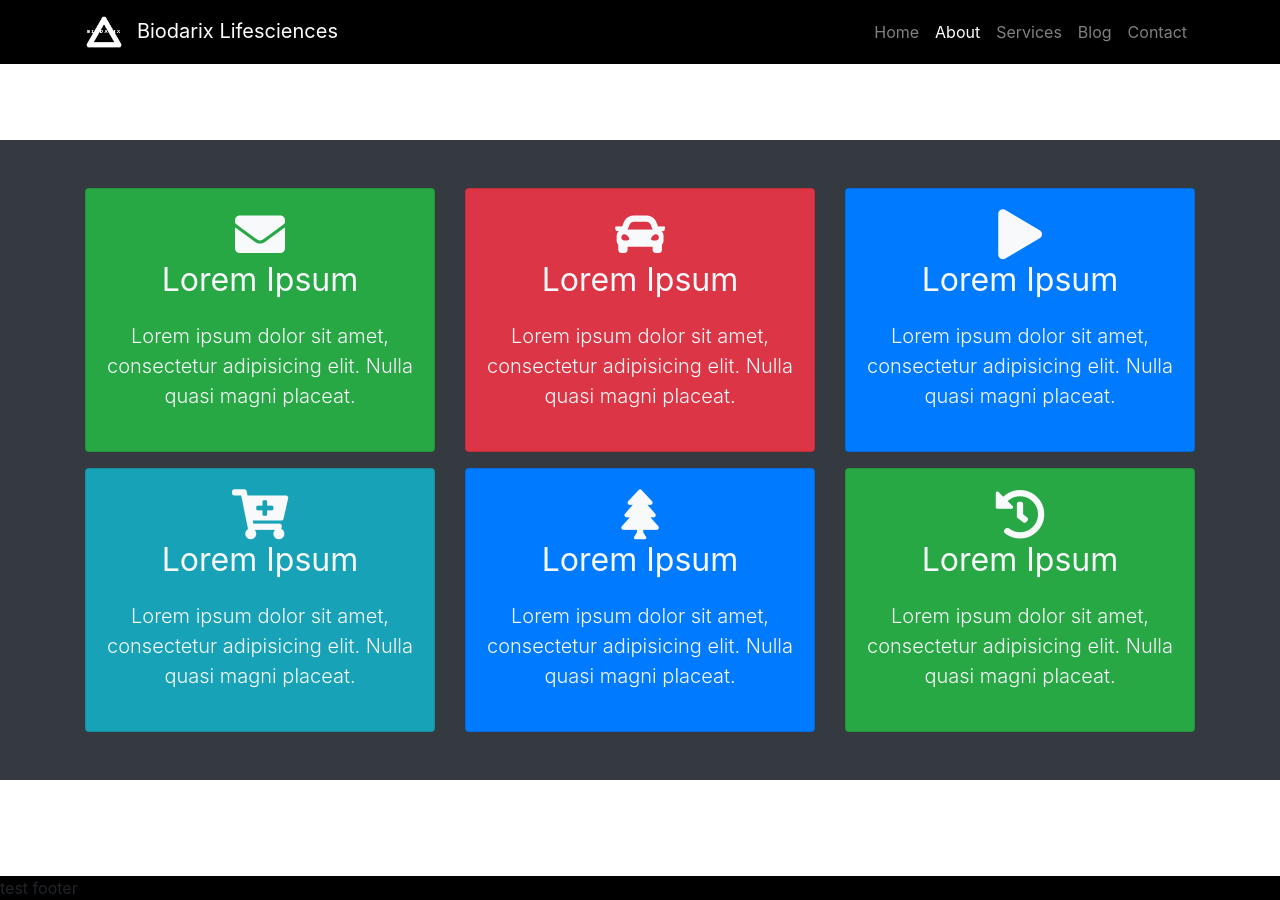
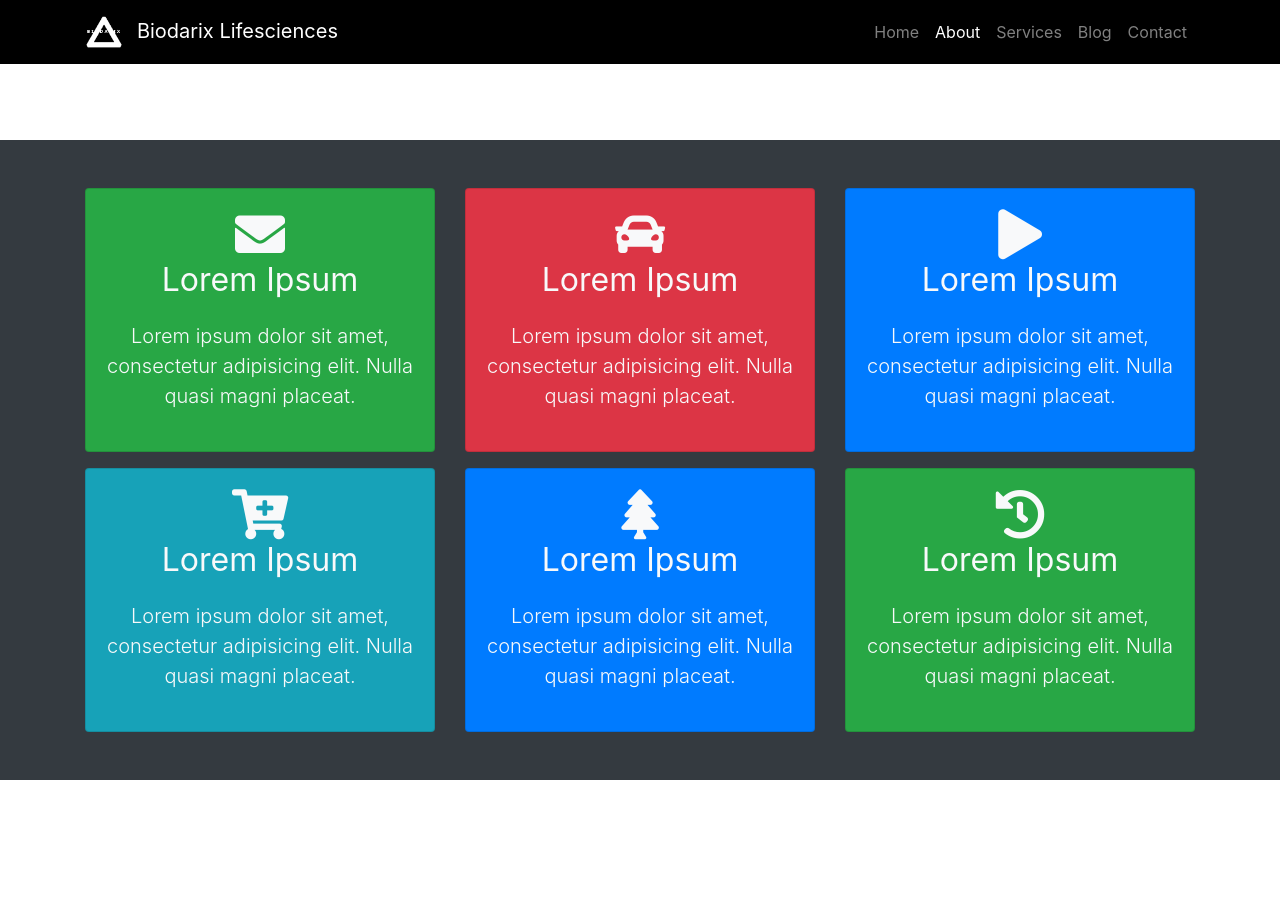
Before and after one commit to Biodarix/biodarix.github.io, a Jekyll site: the page about.html, which Jekyll copies as it is, in a window 1280 px wide and 900 px high, scrolled down 706 px. Built offline with Jekyll 4.4.1, drawn with Linux system fonts in a browser that asks for light colours; after the commit the page ends 1582 px from its top, so only the background shows below that.

Commit message:
Update about.html

```diff
--- a/about.html
+++ b/about.html
@@ -170,7 +170,7 @@
 <!-- About Testimonial Section End -->
 
 
-<div id="footer">test footer</div>
+<div id="footer"></div>
 
 <script type="text/javascript" src="js/jquery-slim.min.js"></script>
 <script type="text/javascript" src="js/popper.min.js"></script>
```
